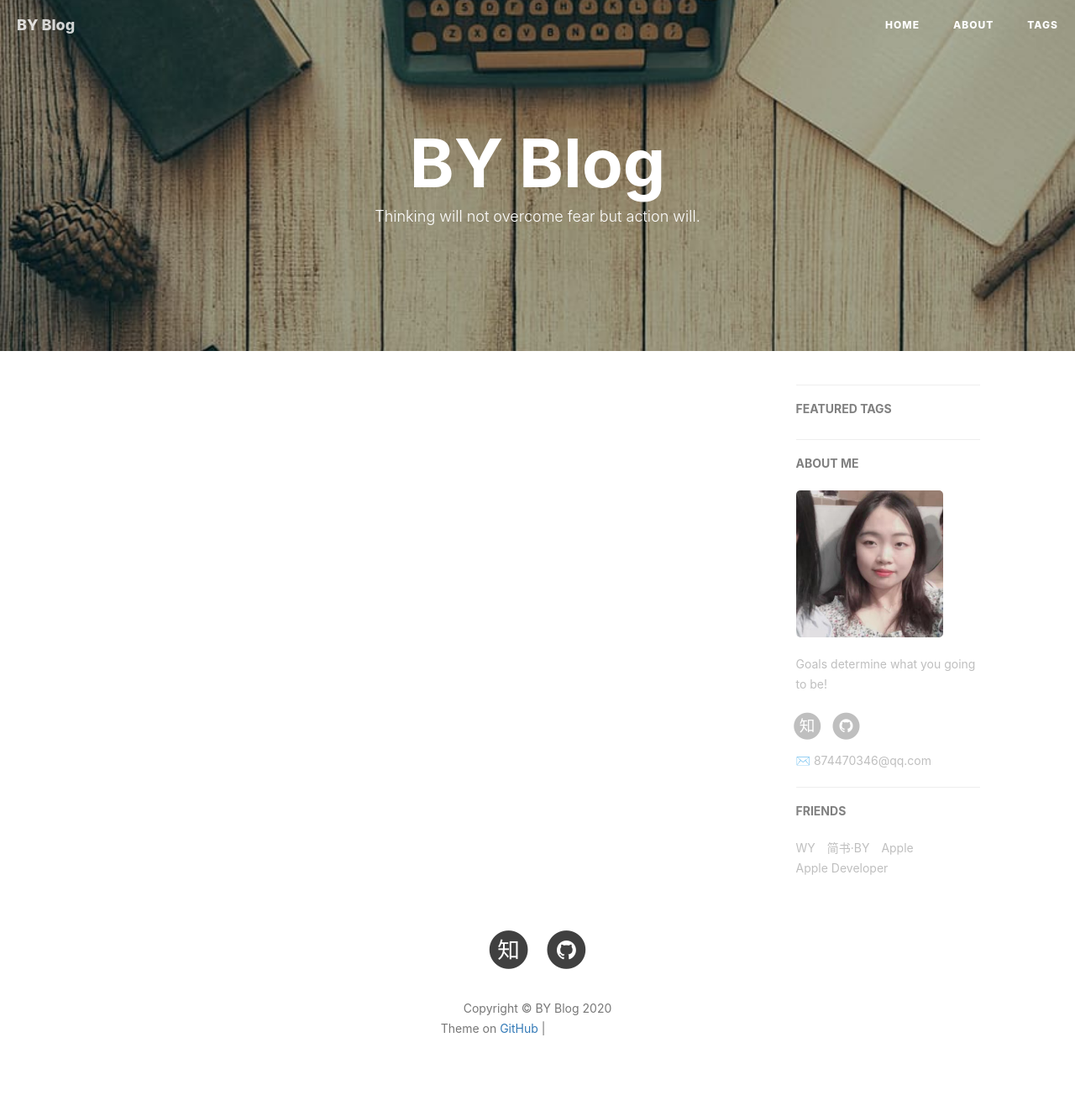
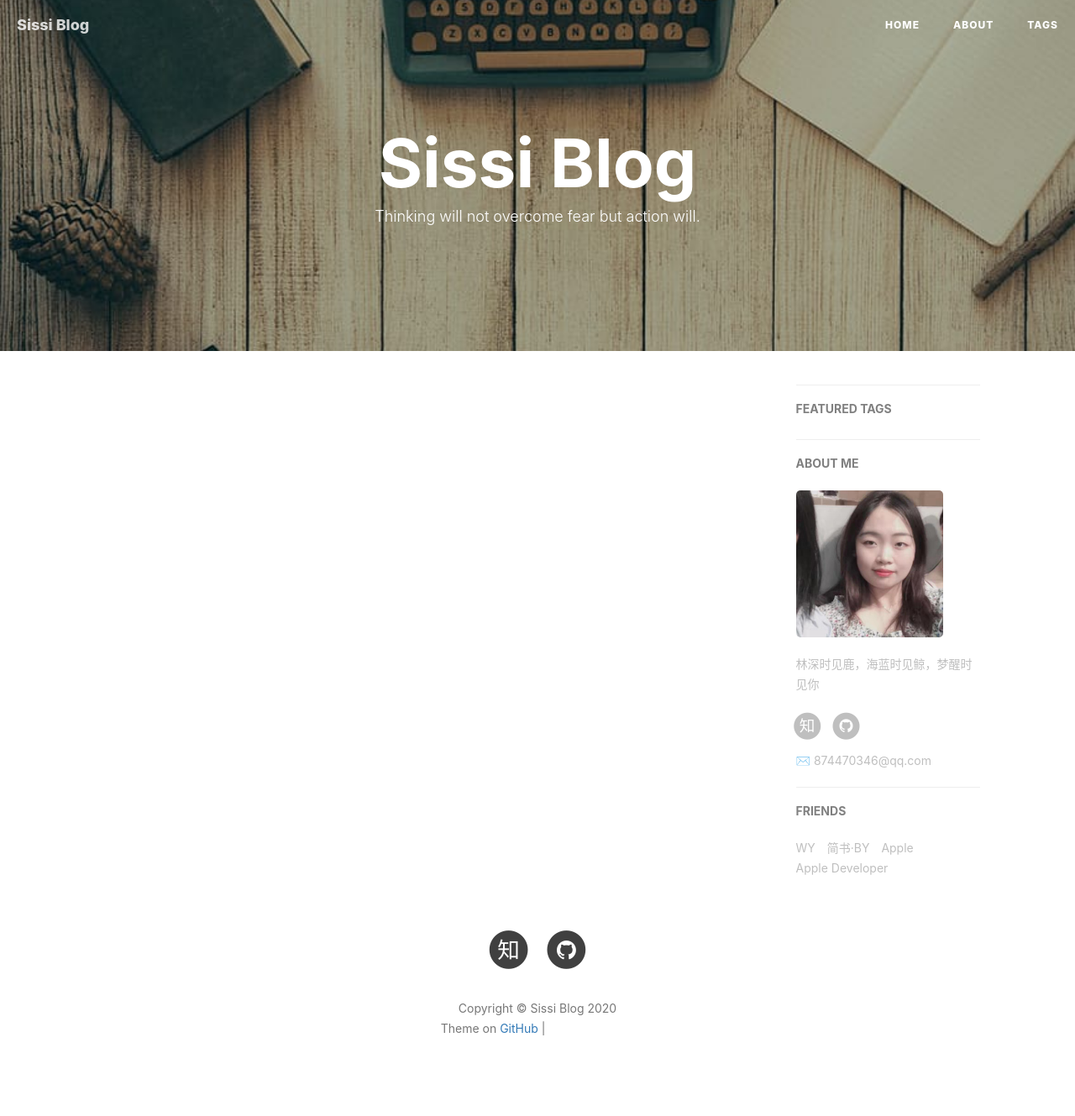
Before and after one commit to missmisslonely/missmisslonely.github.io, a Jekyll site: the page built from index.html, in a window 1280 px wide. Shown: the whole page at 84% size. Built offline with Jekyll 4.4.1, drawn with Linux system fonts in a browser that asks for light colours; nearby versions of some CDN libraries; the list of posts is cut into pages by our own code; comment, search, counter and statistics services are not loaded; grey boxes are pictures that could not be loaded.

Commit message:
config init

```diff
--- a/_config.yml
+++ b/_config.yml
@@ -1,5 +1,5 @@
 # Site settings
-title: BY Blog
+title: Sissi Blog
 SEOTitle: Sissi的博客 | Sissi Blog
 header-img: img/post-bg-desk.jpg
 email: 874470346@qq.com
@@ -11,7 +11,7 @@
 
 # Sidebar settings
 sidebar: true                           # whether or not using Sidebar.
-sidebar-about-description: "Goals determine what you going to be!"
+sidebar-about-description: "林深时见鹿，海蓝时见鲸，梦醒时见你"
 sidebar-avatar: /img/sissi-img.jpg      # use absolute URL, seeing it's used in both `/` and `/about/`
 
 
```
